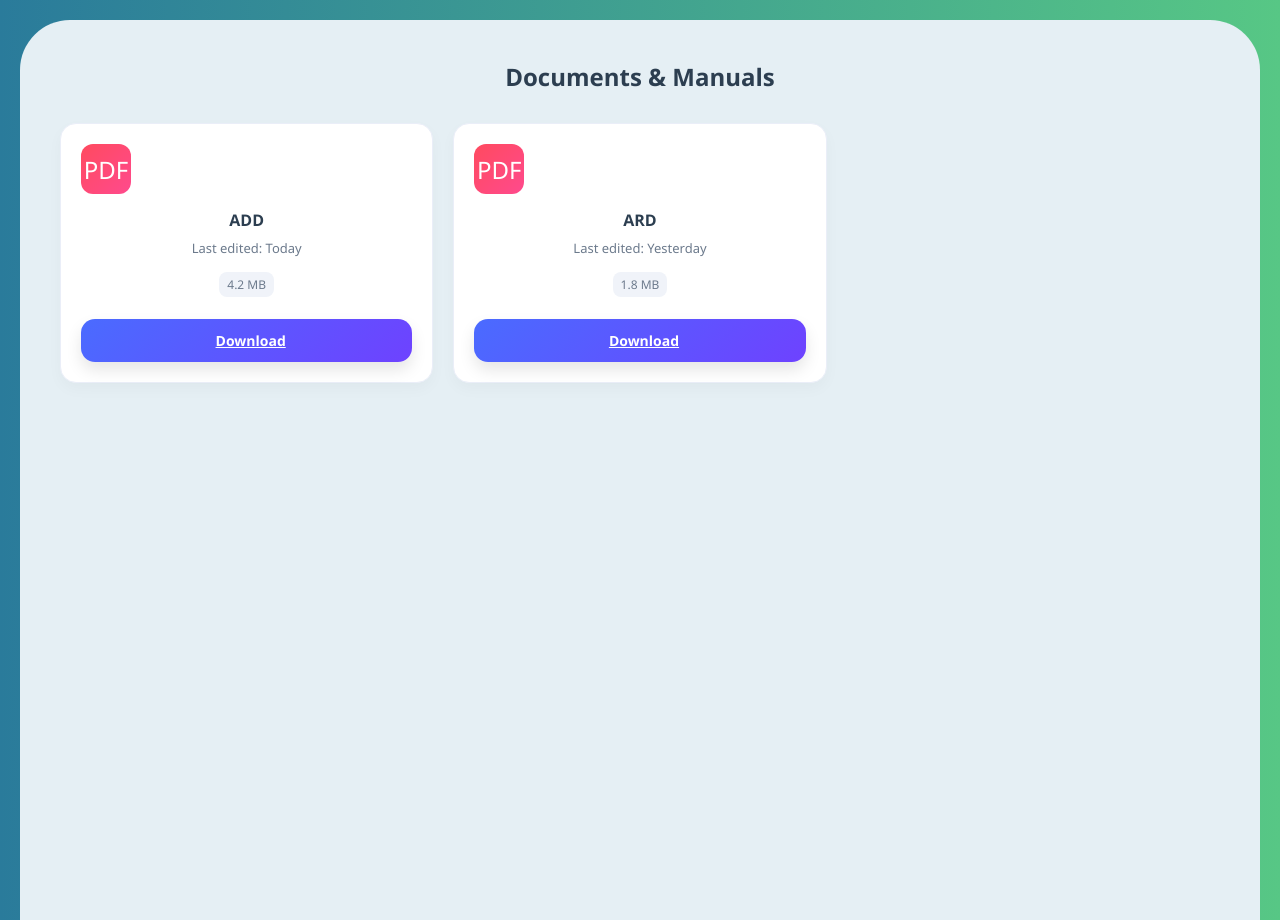
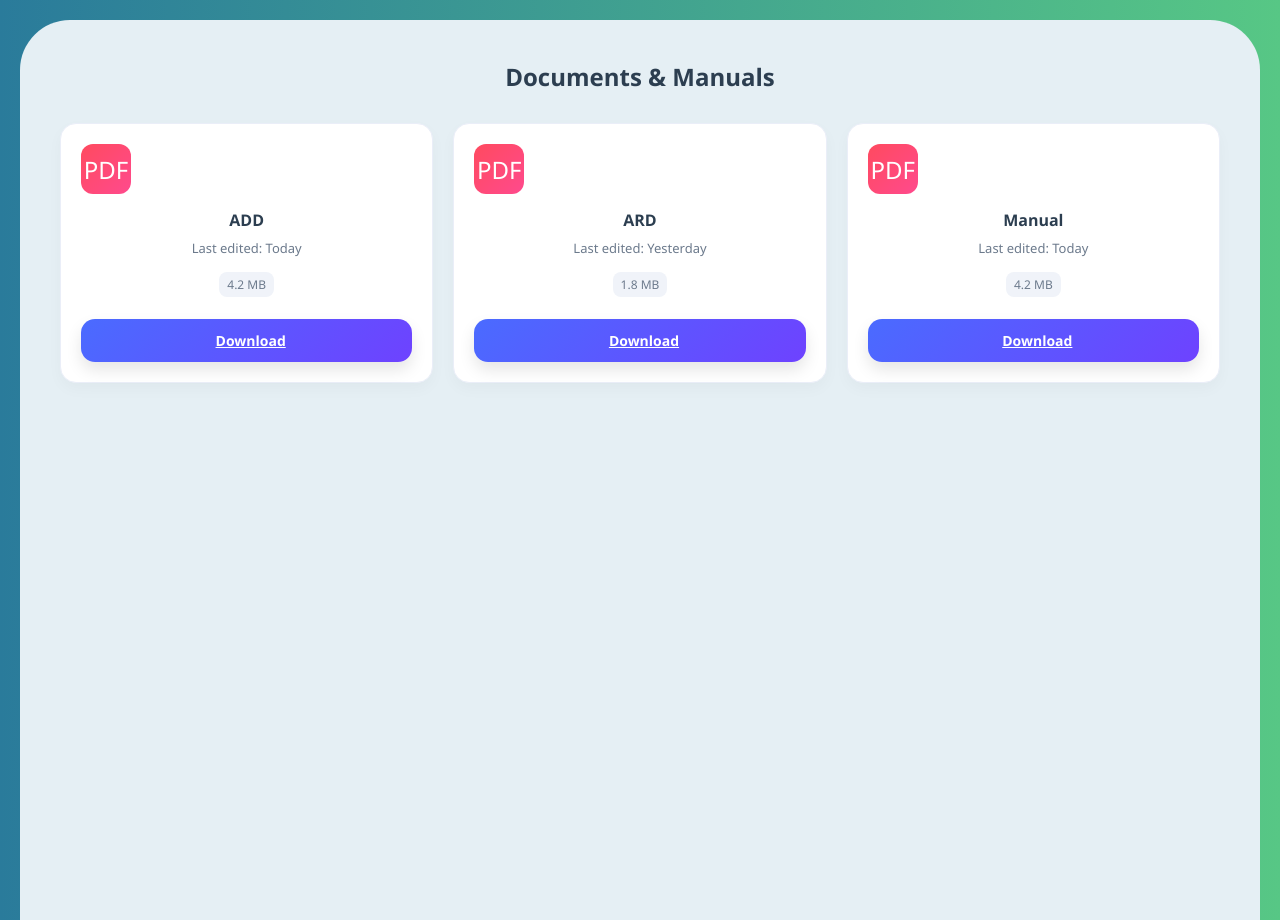
Before and after one commit to Nadavrav/SolvineryOverview, a React (Create React App) app in the folder solvinery-overview/: page / in a window 1280 px wide. Shown: the part 2200-3120 px from the top of the page. Built offline with nearby package versions, Linux system fonts and the light colour scheme.

Commit message:
new doc manual

```diff
--- a/solvinery-overview/src/App.js
+++ b/solvinery-overview/src/App.js
@@ -82,6 +82,19 @@ function App() {
                 Download
               </a>
             </div>
+
+            <div className="document-card">
+              <div className="document-icon pdf">PDF</div>
+              <h3 className="document-title">Manual</h3>
+              <p className="document-info">Last edited: Today</p>
+              <span className="document-size">4.2 MB</span>
+              <br></br><br></br>
+              <a href={`${process.env.PUBLIC_URL}/docs/ADD.pdf`} className="download-button">
+                <span className="download-icon"></span>
+                Download
+              </a>
+            </div>
+
           </div>
         </div>
       </div>
```
